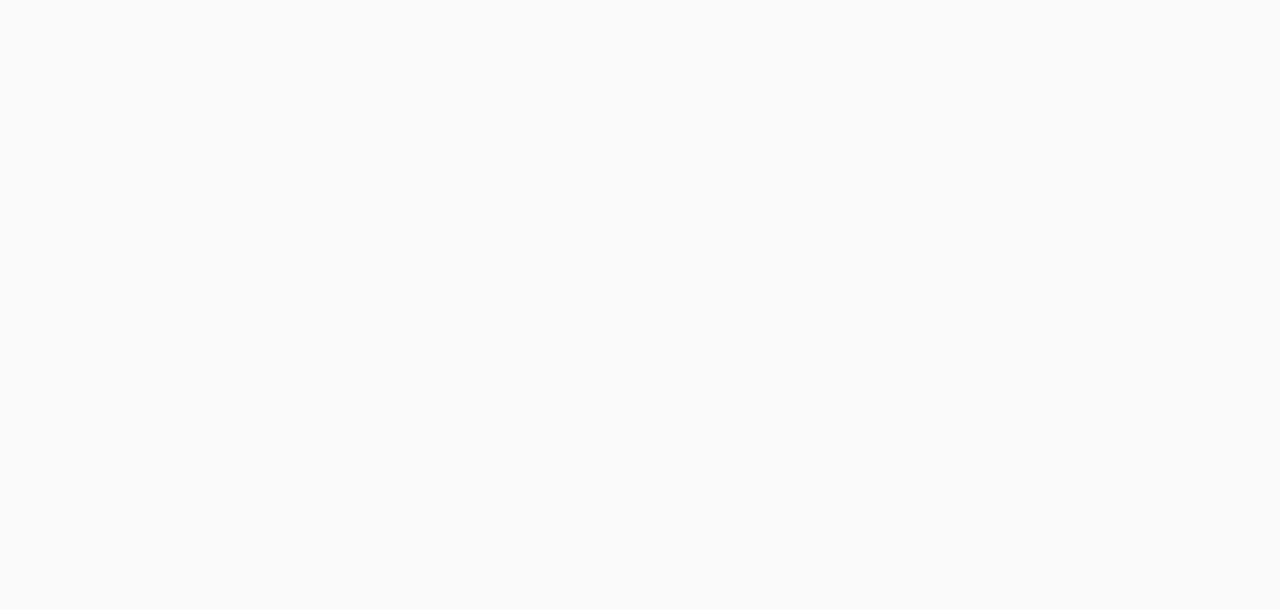
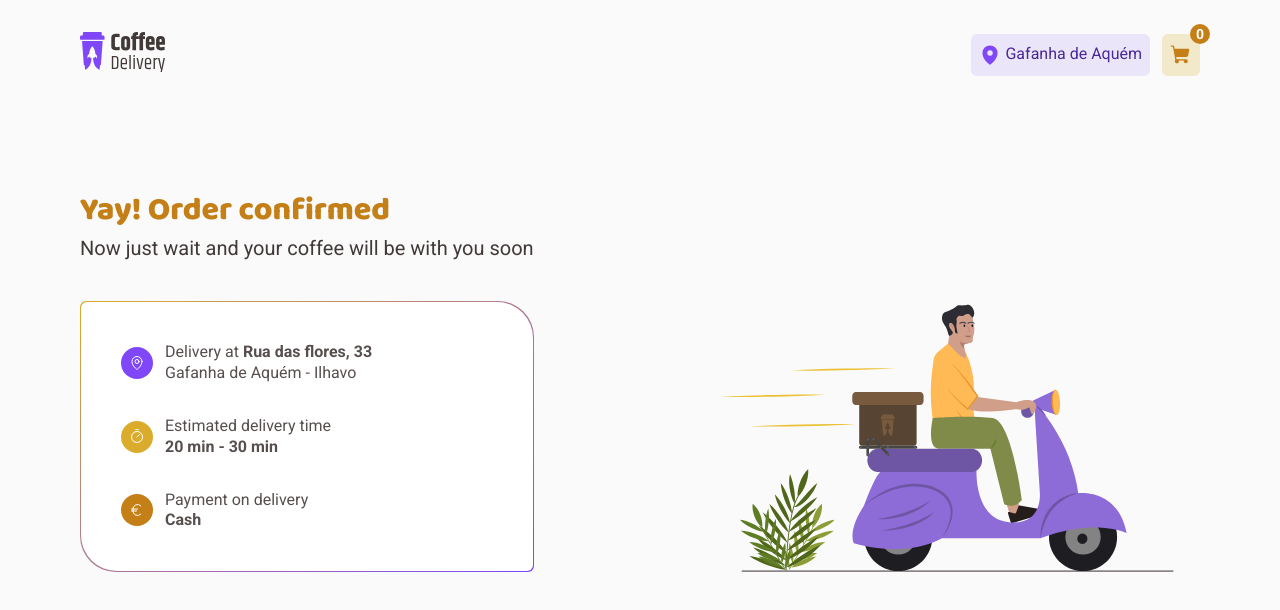
Before and after one commit to franciscovaz/coffee-delivery, a React (Vite) app: page /order/1/success in a window 1280 px wide. Before the commit this address had no page. Shown: the top 610 px of the page. Built offline with nearby package versions, Linux system fonts and the light colour scheme.

Commit message:
- add delivery image; - add order confirmed route; - add order confirmed component;

```diff
--- a/src/Router.tsx
+++ b/src/Router.tsx
@@ -2,6 +2,7 @@
 import { DefaultLayout } from './layouts/DefaultLayout'
 import { Home } from './pages/Home'
 import { Cart } from './pages/Cart'
+import { OrderConfirmed } from './pages/OrderConfirmed'
 
 export function Router() {
   return (
@@ -9,6 +10,7 @@
       <Route path="/" element={<DefaultLayout />}>
         <Route path="/" element={<Home />} />
         <Route path="/cart" element={<Cart />} />
+        <Route path="/order/:orderId/success" element={<OrderConfirmed />} />
       </Route>
     </Routes>
   )
--- /dev/null
+++ b/src/pages/OrderConfirmed/index.tsx
@@ -0,0 +1,94 @@
+import { MapPin, Timer, CurrencyEur } from 'phosphor-react'
+import { Container, Order, Heading, InfoContent, Info } from './styles'
+import { useTheme } from 'styled-components'
+
+export function OrderConfirmed() {
+  const theme = useTheme()
+
+  const paymentMethod: { [key: string]: string } = {
+    credit: 'Credit card',
+    debit: 'Debit card',
+    cash: 'Cash',
+  }
+
+  const orderInfo = {
+    id: 1,
+    street: 'Rua das flores',
+    number: 33,
+    neighborhood: 'Gafanha de Aquém',
+    city: 'Ilhavo',
+    paymentMethod: 'cash',
+    items: [
+      {
+        id: '1',
+        quantity: 1,
+      },
+    ],
+  }
+
+  return (
+    <Container>
+      <Order>
+        <Heading>
+          <h2>Yay! Order confirmed</h2>
+          <span>Now just wait and your coffee will be with you soon</span>
+        </Heading>
+
+        <Info>
+          <InfoContent>
+            <div>
+              <MapPin
+                color={theme.white}
+                style={{ backgroundColor: theme.purple }}
+                size={32}
+              />
+
+              <div>
+                <span>
+                  Delivery at{' '}
+                  <strong>
+                    {orderInfo.street}, {orderInfo.number}
+                  </strong>
+                </span>
+
+                <span>
+                  {orderInfo.neighborhood} - {orderInfo.city}
+                </span>
+              </div>
+            </div>
+
+            <div>
+              <Timer
+                color={theme.white}
+                style={{ backgroundColor: theme.yellow }}
+                size={32}
+              />
+
+              <div>
+                <span>Estimated delivery time</span>
+
+                <strong>20 min - 30 min</strong>
+              </div>
+            </div>
+
+            <div>
+              <CurrencyEur
+                color={theme.white}
+                style={{ backgroundColor: theme['yellow-dark'] }}
+                size={32}
+              />
+
+              <div>
+                <span>Payment on delivery</span>
+
+                <strong>{paymentMethod[orderInfo.paymentMethod]}</strong>
+              </div>
+            </div>
+          </InfoContent>
+        </Info>
+      </Order>
+
+      <img src="/images/delivery.svg" alt="Order confirmed" />
+    </Container>
+  )
+}
--- /dev/null
+++ b/src/pages/OrderConfirmed/styles.ts
@@ -0,0 +1,75 @@
+import styled from 'styled-components'
+import { mixins } from '../../styles/mixins'
+
+export const Container = styled.main`
+  display: flex;
+  max-width: 1160px;
+  margin: 0 auto;
+  padding: 80px 20px;
+  align-items: flex-end;
+  justify-content: space-between;
+  gap: 40px;
+
+  img {
+    margin-bottom: -13px;
+  }
+`
+
+export const Order = styled.section`
+  display: flex;
+  flex-direction: column;
+  gap: 40px;
+`
+
+export const Heading = styled.div`
+  display: flex;
+  flex-direction: column;
+  gap: 4px;
+
+  h2 {
+    ${mixins.fonts.titleL};
+    color: ${({ theme }) => theme['yellow-dark']};
+  }
+
+  span {
+    ${mixins.fonts.textL};
+    color: ${({ theme }) => theme['base-subtitle']};
+  }
+`
+
+export const Info = styled.div`
+  border: 1px solid;
+  border-radius: 6px 36px;
+  width: 100%;
+
+  border-color: transparent;
+  background-origin: border-box;
+  background-image: ${({ theme }) =>
+    `linear-gradient(to bottom right, ${theme.yellow}, ${theme.purple})`};
+`
+
+export const InfoContent = styled.div`
+  padding: 40px;
+  background-color: white;
+  border-radius: 6px 36px;
+
+  display: flex;
+  flex-direction: column;
+  gap: 32px;
+
+  > div {
+    display: flex;
+    align-items: center;
+    gap: 12px;
+
+    > svg {
+      padding: 8px;
+      border-radius: 999px;
+    }
+  }
+
+  > div div {
+    display: flex;
+    flex-direction: column;
+  }
+`
```
Also changed, not shown: public/images/delivery.svg (added).
